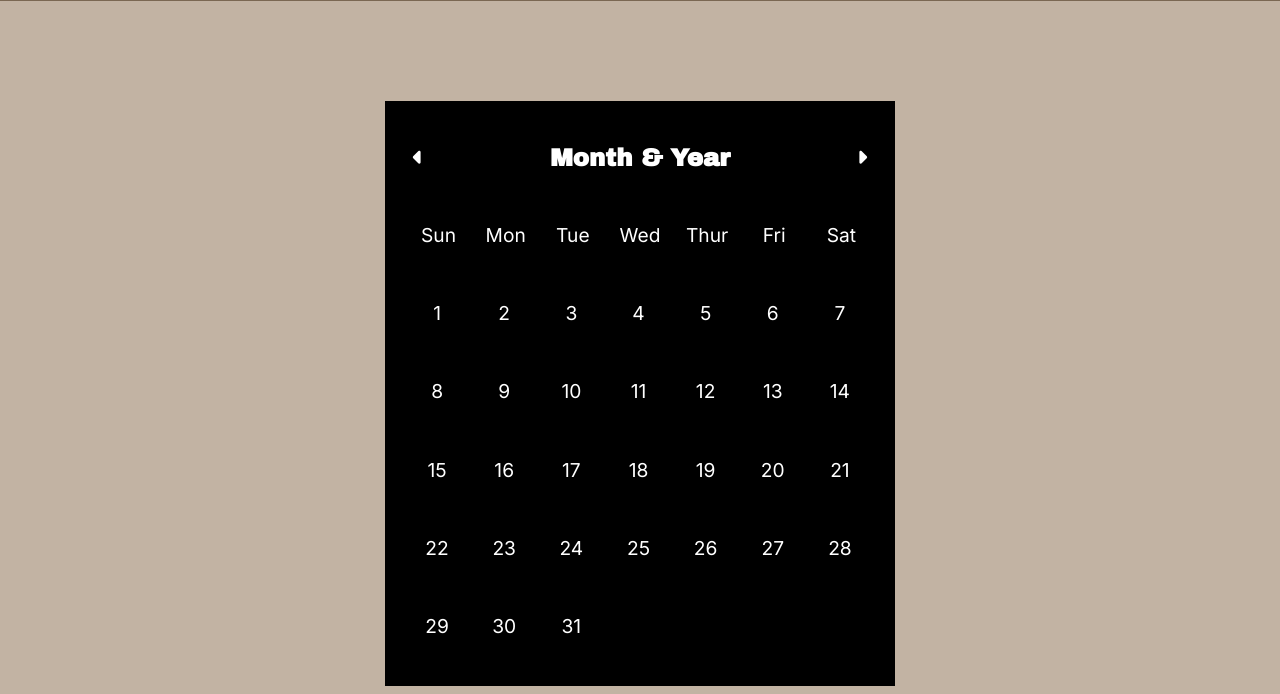
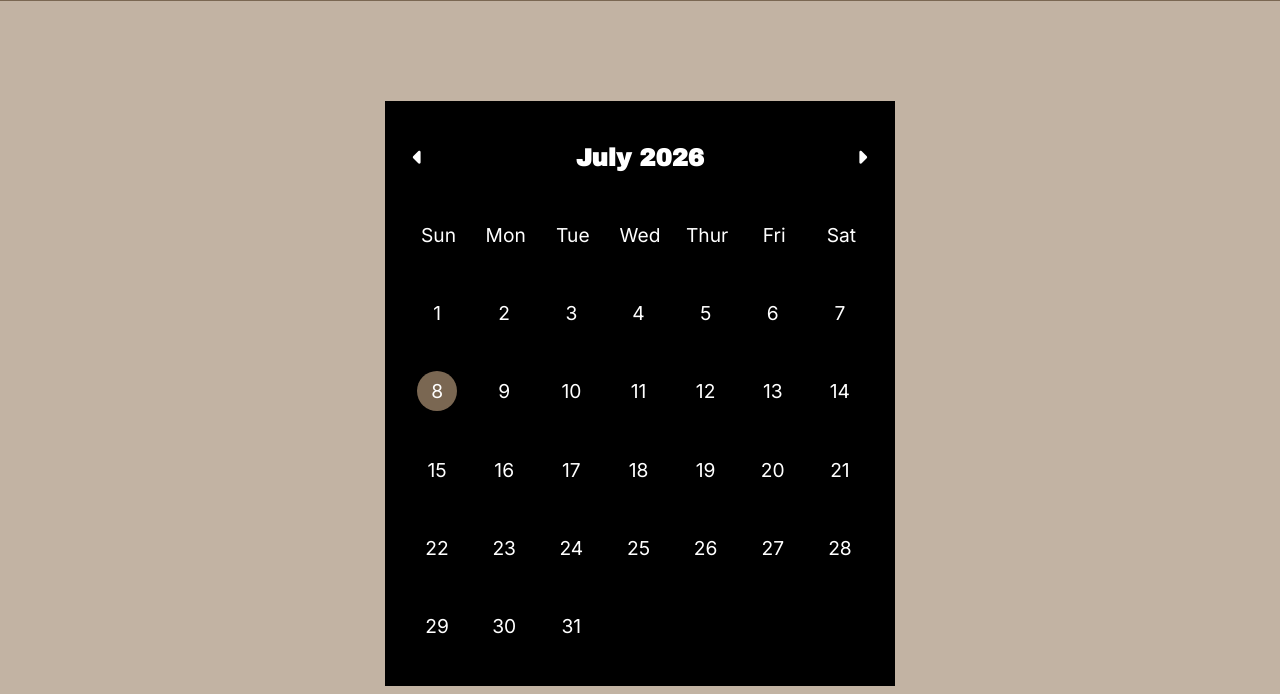
Before and after one commit to 4un01/barbershop, a website: page public/book.html in a window 1280 px wide. Shown: the part 106-800 px from the top of the page. Drawn offline with nearby package versions, Linux system fonts and the light colour scheme; no server answers.

Commit message:
coded part of the function that loads days dynamically depending on the month and year

```diff
--- a/public/book.css
+++ b/public/book.css
@@ -49,3 +49,7 @@
     background-color: hsl(31, 20%, 40%);
     border-radius: 100%;
 }
+.today{
+    background-color: hsl(31, 20%, 40%);
+    border-radius: 100%;
+}
--- a/public/book.html
+++ b/public/book.html
@@ -53,7 +53,7 @@
 
                 <div class="monthYear">
                     <i class="fa-solid fa-caret-left" style="color: #FFFF;" id="prev"></i>
-                    <h3>Month & Year</h3>
+                    <h3 id="monthAndYear">Month & Year</h3>
                     <i class="fa-solid fa-caret-right" style="color: #FFFF;" id="nxt"></i>
                 </div>
 
--- a/public/book.js
+++ b/public/book.js
@@ -1,12 +1,28 @@
 const days = document.querySelector('.days');
+const today = new Date();
+const monthAndYear = document.getElementById('monthAndYear');
+const months = [
+    'January', 'Febuary', 'March', 'April', 'May', 'June', 'July', 'August',
+    'September', 'October', 'November', 'December'
+];
 
-function test(){
-    for(let i =1; i <= 31; i++){
-        const day = document.createElement('p')
+function renderDays(date){
+    const month = date.getMonth();
+    const year = date.getFullYear();
+    const firstDay = new Date(year, month, 1).getDay();
+    const lastDay = new Date(year, month + 1, 0).getDate();
+
+    monthAndYear.textContent = `${months[month]} ${year}`;
+
+    for(let i = 1; i <= lastDay; i++){
+        const day = document.createElement('p');
         day.textContent = i;
         day.classList.add('day');
+        if(i === today.getDate() && month === today.getMonth() && year === today.getFullYear()){
+            day.classList.add('today');
+        }
         days.appendChild(day);
-    }
+    };
 }
 
-test();
+renderDays(today);
```
